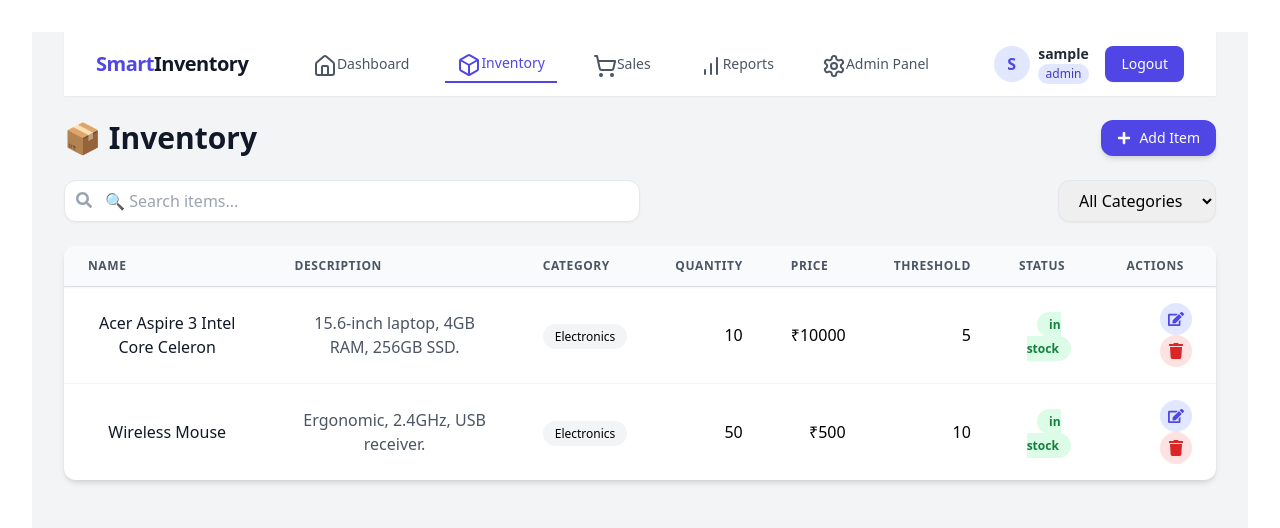
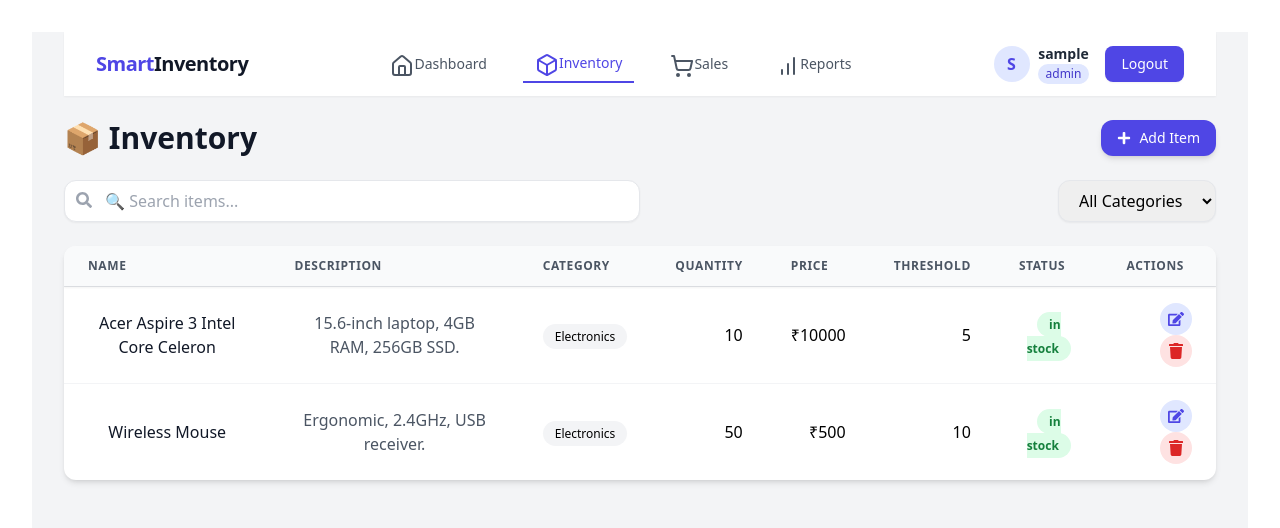
Before and after one commit to SauravShete2003/smart-inventory, a React (Create React App) app in the folder client/: page /inventory in a window 1280 px wide. Shown: the top 528 px of the page. Built offline with nearby package versions, Linux system fonts and the light colour scheme; sample sign-in values are in the browser's storage.

Commit message:
fix issue of report stats problem fix

```diff
--- a/client/src/components/Navbar.jsx
+++ b/client/src/components/Navbar.jsx
@@ -1,6 +1,6 @@
 import { useEffect, useState } from "react";
 import { Link, useLocation } from "react-router-dom";
-import { useAuth } from "../contexts/AuthContext";
+// import { useAuth } from "../contexts/AuthContext";
 import { getCurrentuser, logOut } from "../utils/common";
 import toast, { Toaster } from "react-hot-toast";
 import {
@@ -10,11 +10,9 @@ import {
   Box,
   ShoppingCart,
   BarChart,
-  Settings,
   ClipboardList,
   User,
 } from "lucide-react";
-import React from "react";
 
 // ✅ Small NavLink component for cleaner code
 const NavLink = ({ to, icon, label, active }) => (
@@ -33,7 +31,7 @@ const NavLink = ({ to, icon, label, active }) => (
 
 function Navbar() {
   const [user, setUser] = useState(null);
-  const { logout } = useAuth();
+  // const { logout } = useAuth();
   const [isMobileMenuOpen, setIsMobileMenuOpen] = useState(false);
   const location = useLocation();
 
@@ -96,12 +94,6 @@ function Navbar() {
                     icon={<BarChart />}
                     label="Reports"
                     active={location.pathname === "/reports"}
-                  />
-                  <NavLink
-                    to="/admin"
-                    icon={<Settings />}
-                    label="Admin Panel"
-                    active={location.pathname === "/admin"}
                   />
                 </>
               )}
@@ -193,12 +185,6 @@ function Navbar() {
                     label="Reports"
                     active={location.pathname === "/reports"}
                   />
-                  <NavLink
-                    to="/admin"
-                    icon={<Settings />}
-                    label="Admin Panel"
-                    active={location.pathname === "/admin"}
-                  />
                 </>
               )}
               {user?.role === "employee" && (
```
Also changed, not shown: 1 other file (tests, documents, lock files or other folders).
